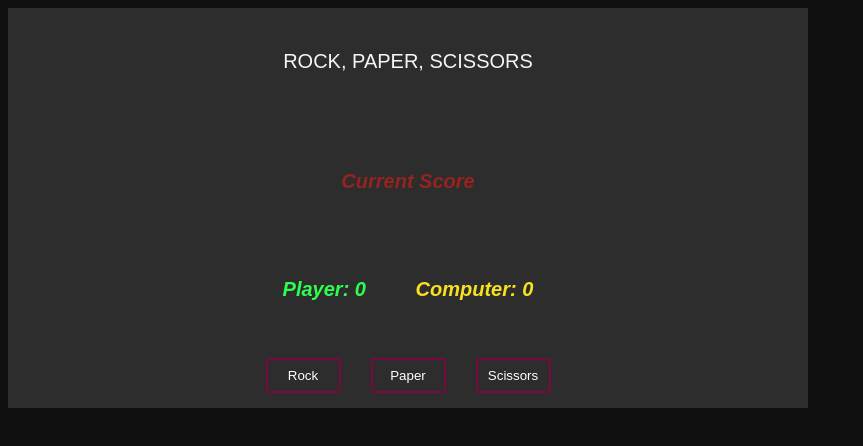
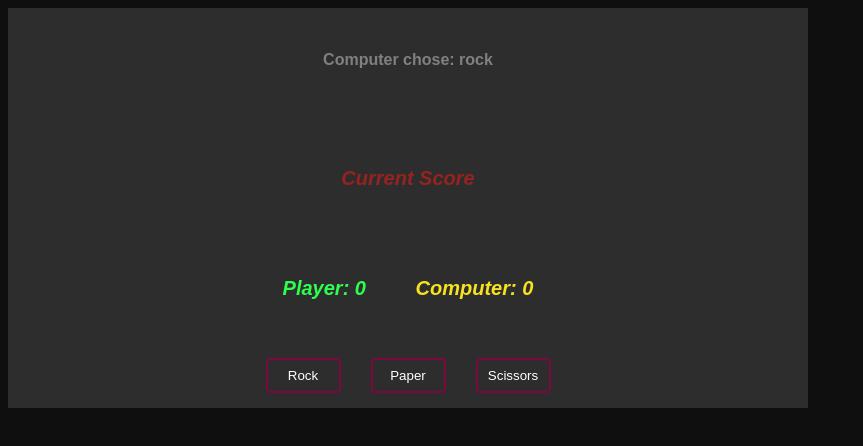
Before and after one commit to Chipperinho/rock-paper-scissors, a plain HTML site: page index.html in a window 1280 px wide. Both pictures are taken after a click on the button "Rock". Shown: the whole page, without its empty margins (0-863 px from the left). Drawn offline with Linux system fonts and the light colour scheme.

Commit message:
Updated script to include what computer chose.

```diff
--- a/index.html
+++ b/index.html
@@ -11,7 +11,7 @@
 <body>
     <div id = "container">
         <div id = "main">
-            <div class = "title">ROCK, PAPER, SCISSORS</div>
+            <div id = "title">ROCK, PAPER, SCISSORS</div>
             <p id = "scoreTitle">Current Score</p>
             <div id = "score">
                 <p id = "scorePlyr"> Player: 0</p>
--- a/script.js
+++ b/script.js
@@ -4,6 +4,7 @@ let computerScore = 0;
 let computerSelection = " ";
 let playerSelection = " ";
 let playerSelLower = " ";
+let choices = " ";
 
 function resetScore(){
     document.getElementById('scorePlyr').textContent = `Player: 0`
@@ -22,31 +23,40 @@ function resetScore(){
     document.getElementById('scissors').disabled = true;
 }
 
+function showChoice(){
+    choices = document.getElementById('title')
+    choices.textContent = `Computer chose: ${computerSelection}`
+    choices.style.color = 'grey'
+    choices.style.fontWeight = 'bold'
+    choices.style.fontSize = '16px'
+    choices.style.flex = 'none'
+}
+
 function playRound(playerSelection){
     if (computerScore < 5 && playerScore < 5){
-        console.log(playerSelection)
         function computerPlay(){
             return choice[Math.floor(Math.random()*choice.length)]
         }
-
         computerSelection = computerPlay();
-        console.log(computerSelection)
-
         if (playerSelection == "rock" && computerSelection == "paper"){
             computerScore = computerScore + 1
             document.getElementById('scoreComp').textContent = `Computer: ${computerScore}`
+            showChoice()
         }else if (playerSelection == "paper" && computerSelection == "scissors"){
             computerScore = computerScore + 1
             document.getElementById('scoreComp').textContent = `Computer: ${computerScore}`
+            showChoice()
         }else if (playerSelection == "scissors" && computerSelection == "rock"){
             computerScore = computerScore + 1
             document.getElementById('scoreComp').textContent = `Computer: ${computerScore}`
+            showChoice()
         }else if (playerSelection == computerSelection){
-            return
+            showChoice()
         }
         else {
             playerScore = playerScore + 1
             document.getElementById('scorePlyr').textContent = `Player: ${playerScore}`
+            showChoice()
         }
     }else if (playerScore == 5){
         const playerWin = document.getElementById('scoreTitle')
```
